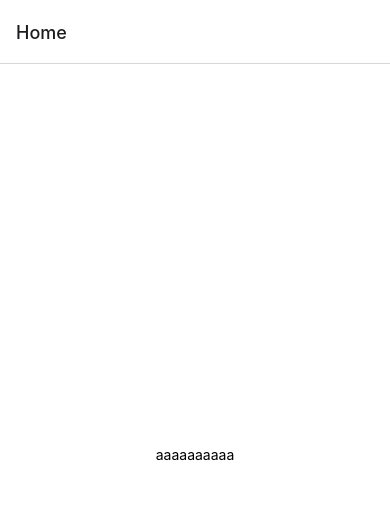
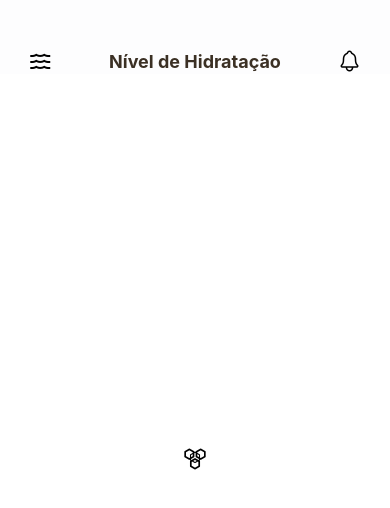
Before and after one commit to e-astwind/reminder-water, a React Native app: screen /Home in a window 390 px wide. Shown: the top 508 px of the page. Built offline with nearby package versions, Linux system fonts and the light colour scheme.

Commit message:
[add] components: header and icon, colors object and global defaultTheme type

```diff
--- a/App.tsx
+++ b/App.tsx
@@ -1,12 +1,17 @@
 
 import { StatusBar } from 'react-native';
 import MainRoutes from './src/routes/main.routes';
+import { ThemeProvider } from 'styled-components/native';
+import { colors } from './src/global/colors/colors';
 
 export default function App() {
   return (
     <>
+
     <StatusBar barStyle="light-content" backgroundColor="#121015"/>
+    <ThemeProvider theme={colors}>
       <MainRoutes/>
+    </ThemeProvider>
     </>
 
   );
--- /dev/null
+++ b/src/components/Header/index.tsx
@@ -0,0 +1,12 @@
+import React from "react";
+import { EmptyView, HeaderContainer, Title } from "./styles";
+
+export default function Header({ title, leftIcon, rightIcon }: IHeaderProps) {
+  return (
+    <HeaderContainer>
+      {leftIcon ?? <EmptyView />}
+      <Title>{title}</Title>
+      {rightIcon ?? <EmptyView />}
+    </HeaderContainer>
+  );
+}
--- /dev/null
+++ b/src/components/Header/styles.ts
@@ -0,0 +1,19 @@
+import styled from "styled-components/native";
+
+const HeaderContainer = styled.View`
+  background-color: ${({ theme }) => theme.secondary};
+  padding-top: 48px;
+  width: 100%;
+  flex-direction: row;
+  justify-content: space-around;
+  align-items: center;
+`;
+const Title = styled.Text`
+  color: ${({ theme }) => theme.text};
+  font-size: 18px;
+  font-weight: bold;
+`;
+const EmptyView = styled.View`
+  width: 24px;
+`;
+export { HeaderContainer, Title, EmptyView };
--- /dev/null
+++ b/src/components/Header/types.ts
@@ -0,0 +1,7 @@
+interface IHeaderProps {
+  title: string;
+  leftIcon?: JSX.Element;
+  rightIcon?: JSX.Element;
+  onLeftPress?: () => void;
+  onRightPress?: () => void;
+}
--- /dev/null
+++ b/src/components/Icon/index.tsx
@@ -0,0 +1,26 @@
+import { TouchableOpacity } from "react-native";
+import React from "react";
+import * as VectorIcon from "@expo/vector-icons";
+import { IIconFamily, IIconProps } from "./types";
+
+export default function Icon<T extends IIconFamily>({
+  name,
+  size = 24,
+  color = "#000",
+  familyName,
+  style,
+  onPress,
+}: IIconProps<T>) {
+  const IconFamily = VectorIcon[familyName];
+  return (
+    <TouchableOpacity style={style} disabled={!onPress} onPress={onPress}>
+      <IconFamily
+        name={name}
+        size={size}
+        color={color}
+        style={style}
+        onPress={onPress}
+      />
+    </TouchableOpacity>
+  );
+}
--- /dev/null
+++ b/src/components/Icon/types.ts
@@ -0,0 +1,15 @@
+import * as Icon from "@expo/vector-icons";
+import { ViewStyle } from "react-native";
+
+type IIconFamily = keyof typeof Icon;
+type IconNames<T extends IIconFamily> = keyof (typeof Icon)[T]["glyphMap"];
+
+interface IIconProps<T extends IIconFamily> {
+  name: IconNames<T>;
+  familyName: T;
+  size?: number;
+  color?: string;
+  style?: ViewStyle;
+  onPress?: () => void;
+}
+export { IIconProps, IIconFamily };
--- /dev/null
+++ b/src/global/colors/colors.ts
@@ -0,0 +1,7 @@
+import { ICustomColors } from "./types";
+export const colors: ICustomColors = {
+  primary: "#A7C7FB",
+  secondary: "#FDFDFE",
+  text: "#3B3024",
+  secondaryText: "#A09B9B",
+};
--- /dev/null
+++ b/src/global/colors/types.ts
@@ -0,0 +1,6 @@
+export interface ICustomColors {
+  primary: string;
+  secondary: string;
+  text: string;
+  secondaryText: string;
+}
--- a/src/routes/main.routes.tsx
+++ b/src/routes/main.routes.tsx
@@ -4,13 +4,33 @@ import { createNativeStackNavigator } from "@react-navigation/native-stack";
 import Home from "../screens/Home";
 import Settings from "../screens/Settings";
 import History from "../screens/History";
+import Header from "../components/Header";
+import Icon from "../components/Icon";
 
 export default function MainRoutes() {
   const Stack = createNativeStackNavigator();
   return (
     <NavigationContainer>
       <Stack.Navigator initialRouteName="Home">
-        <Stack.Screen name="Home" component={Home} />
+        <Stack.Screen
+          name="Home"
+          component={Home}
+          options={{
+            header() {
+              return (
+                <Header
+                  title="Nível de Hidratação"
+                  leftIcon={
+                    <Icon familyName="MaterialCommunityIcons" name="waves" />
+                  }
+                  rightIcon={
+                    <Icon familyName="Ionicons" name="notifications-outline" />
+                  }
+                />
+              );
+            },
+          }}
+        />
         <Stack.Screen name="Settings" component={Settings} />
         <Stack.Screen name="History" component={History} />
       </Stack.Navigator>
--- a/src/screens/Home/index.tsx
+++ b/src/screens/Home/index.tsx
@@ -1,5 +1,6 @@
 import { View, Text } from "react-native";
 import React from "react";
+import Icon from "../../components/Icon";
 
 export default function Home() {
   return (
@@ -11,7 +12,7 @@ export default function Home() {
         backgroundColor: "white",
       }}
     >
-      <Text>aaaaaaaaaa</Text>
+      <Icon familyName="AntDesign" name="API" />
     </View>
   );
 }
```
Also changed, not shown: src/configs/styled.d.ts (added, +7 -0 lines).
